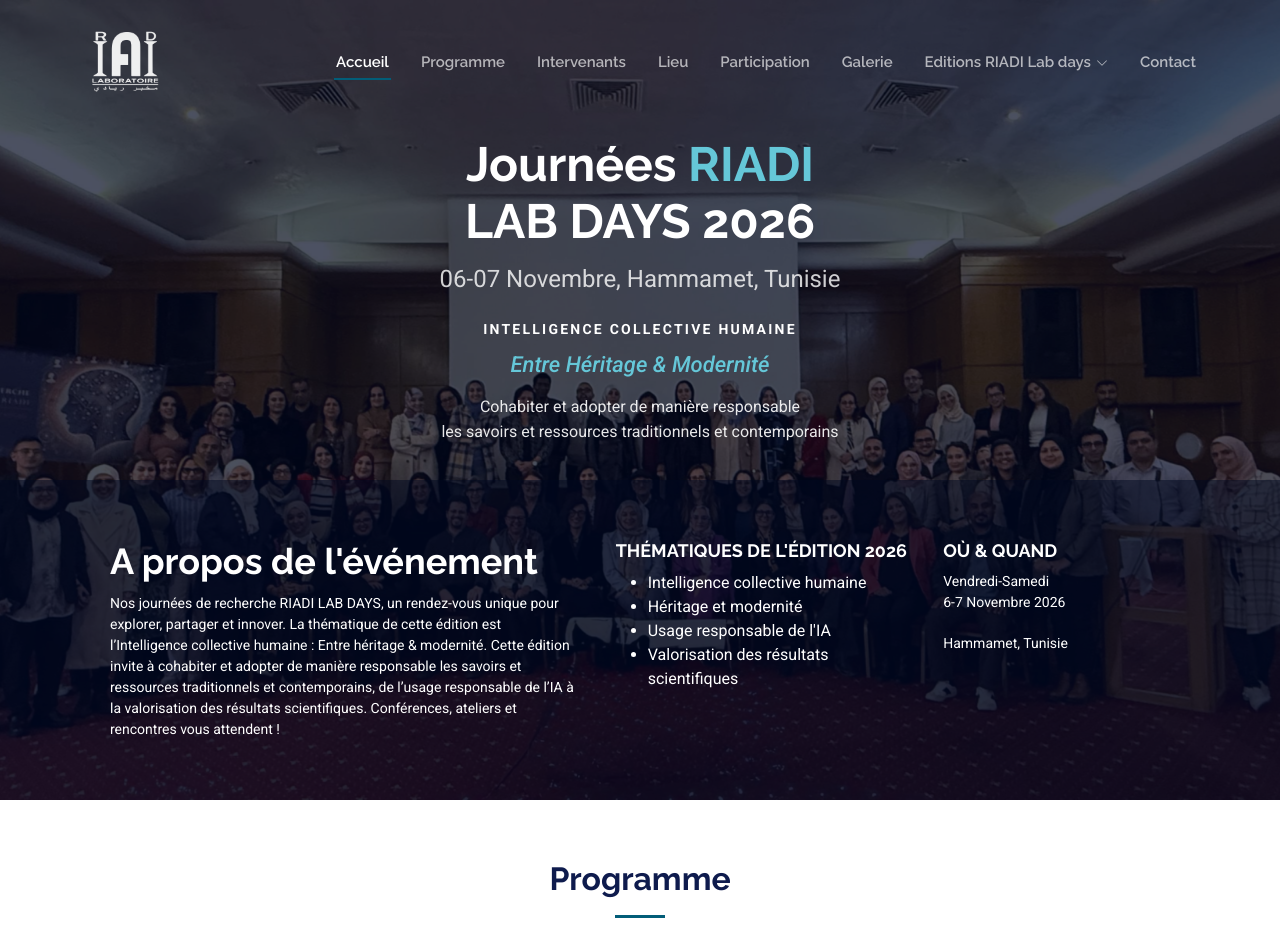
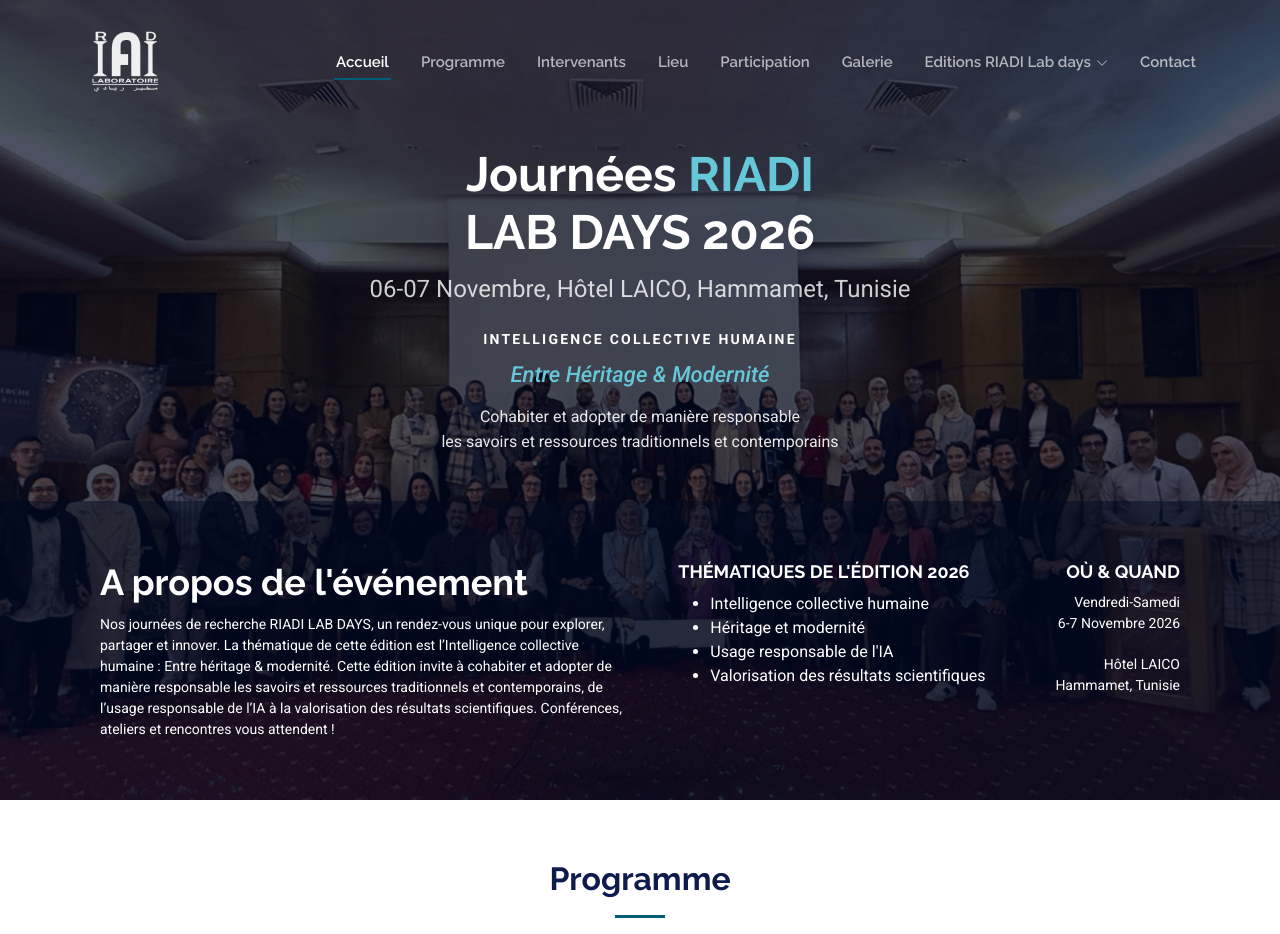
Before and after one commit to mariemchaabouni-univ/riadi-labdays, a PHP site: page /index.html in a window 1280 px wide. Shown: the top 934 px of the page. Run offline with PHP 8.4, Linux system fonts and the light colour scheme.

Commit message:
updates-2026-31

```diff
--- a/assets/css/main.css
+++ b/assets/css/main.css
@@ -83,15 +83,19 @@ body.edition-2026 .hero-theme-lead {
 }
 
 body.edition-2026 .hero .about-info .container {
-  max-width: 1140px;
-  padding-left: 40px;
-  padding-right: 40px;
+  width: 100%;
+  max-width: none;
+  margin-left: 0;
+  margin-right: 0;
+  padding-left: 100px;
+  padding-right: 100px;
+  box-sizing: border-box;
 }
 
 body.edition-2026 .hero .about-info .row {
   display: grid;
-  grid-template-columns: minmax(0, 1.45fr) minmax(0, 0.9fr) minmax(180px, 0.7fr);
-  column-gap: 36px;
+  grid-template-columns: minmax(0, 1.45fr) minmax(0, 0.9fr) max-content;
+  column-gap: 48px;
   row-gap: 28px;
   margin-left: 0;
   margin-right: 0;
@@ -104,9 +108,26 @@ body.edition-2026 .hero .about-info .row > div {
   padding-right: 0;
 }
 
+body.edition-2026 .hero .about-info .row > div:last-child {
+  justify-self: end;
+  text-align: right;
+}
+
+@media (max-width: 1200px) {
+  body.edition-2026 .hero .about-info .container {
+    padding-left: 40px;
+    padding-right: 40px;
+  }
+}
+
 @media (max-width: 991px) {
   body.edition-2026 .hero .about-info .row {
     grid-template-columns: 1fr;
+  }
+
+  body.edition-2026 .hero .about-info .row > div:last-child {
+    justify-self: start;
+    text-align: left;
   }
 }
 
--- a/index.html
+++ b/index.html
@@ -27,7 +27,7 @@
   <link href="assets/vendor/swiper/swiper-bundle.min.css" rel="stylesheet">
 
   <!-- Main CSS File -->
-  <link href="assets/css/main.css?v=20261031e" rel="stylesheet">
+  <link href="assets/css/main.css?v=20261031g" rel="stylesheet">
 
 </head>
 
@@ -79,7 +79,7 @@
 
       <div class="container d-flex flex-column align-items-center text-center mt-auto">
         <h2 data-aos="fade-up" data-aos-delay="100" class="">Journées <span>RIADI</span><br>LAB DAYS 2026</h2>
-        <p data-aos="fade-up" data-aos-delay="200">06-07 Novembre, Hammamet, Tunisie</p>
+        <p data-aos="fade-up" data-aos-delay="200">06-07 Novembre, Hôtel LAICO, Hammamet, Tunisie</p>
         <div class="hero-theme" data-aos="fade-up" data-aos-delay="250">
           <p class="hero-theme-kicker">Intelligence collective humaine</p>
           <p class="hero-theme-line">Entre Héritage &amp; Modernité</p>
@@ -112,7 +112,7 @@
             <div class="col-lg-3">
               <h3>Où & quand</h3>
               <p>Vendredi-Samedi<br>6-7 Novembre 2026</p>
-              <p>Hammamet, Tunisie</p>
+              <p>Hôtel LAICO<br>Hammamet, Tunisie</p>
             </div>
           </div>
         </div>
--- a/session-propriete-intellectuelle.html
+++ b/session-propriete-intellectuelle.html
@@ -151,6 +151,8 @@
             <div>
               <h3>Dr. Ines Bayoudh Saâdi</h3>
               <p class="session-role">Modératrice</p>
+              <p>Dr. Inès Bayoudh Saâdi est maître de conférences en informatique de gestion à l’École Nationale Supérieure d’Ingénieurs de Tunis (ENSIT, Université de Tunis). Elle est chercheure permanente depuis 1998 au laboratoire RIADI (Laboratoire de Recherche en génie logIciel, informatique Appliquée, Distribuée et Intelligente, ENSI, Université de la Manouba).</p>
+              <p>Diplômée de l’Institut Supérieur de Gestion de Tunis (maîtrise en 1995, DEA en 1998), elle obtient son doctorat en informatique à l’ENSI en 2006, puis son habilitation universitaire en décembre 2020. Ses recherches portent sur les systèmes intelligents d’apprentissage, avec un intérêt particulier pour les apprenants en situation de handicap ou neuro-divergents. Elle travaille sur le guidage et la recommandation de processus d’apprentissage, l’analyse des traces, l’IA agentique et la gamification, ainsi que sur l’aide à la décision médicale. Elle collabore avec des chercheurs internationaux, notamment de l’University of North Texas (USA) et de l’University of Glasgow (UK). Elle a publié plus de 40 travaux, dont des articles dans des revues internationales à facteur d’impact, des communications dans des conférences internationales avec comité de lecture et des chapitres d’ouvrages.</p>
             </div>
           </article>
         </div>
```
